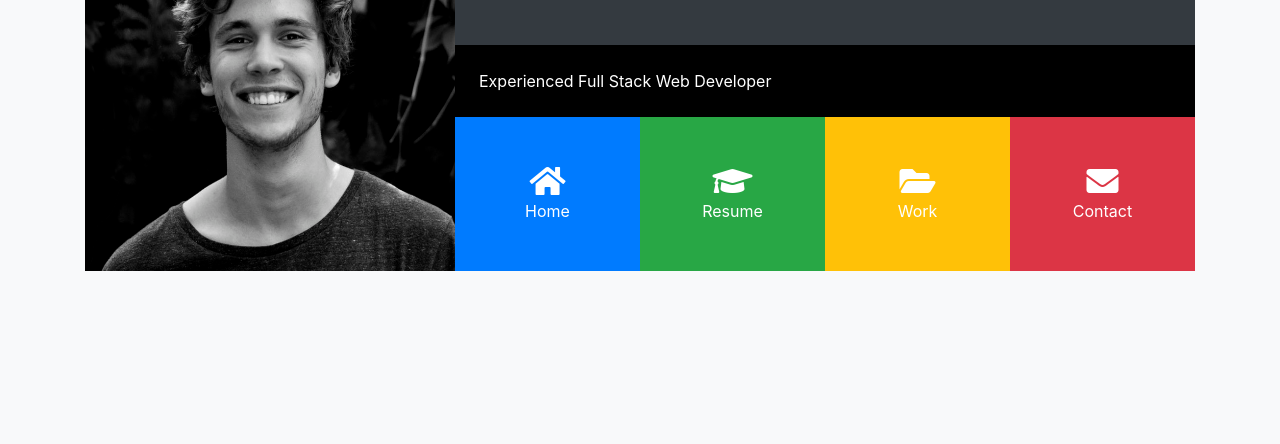
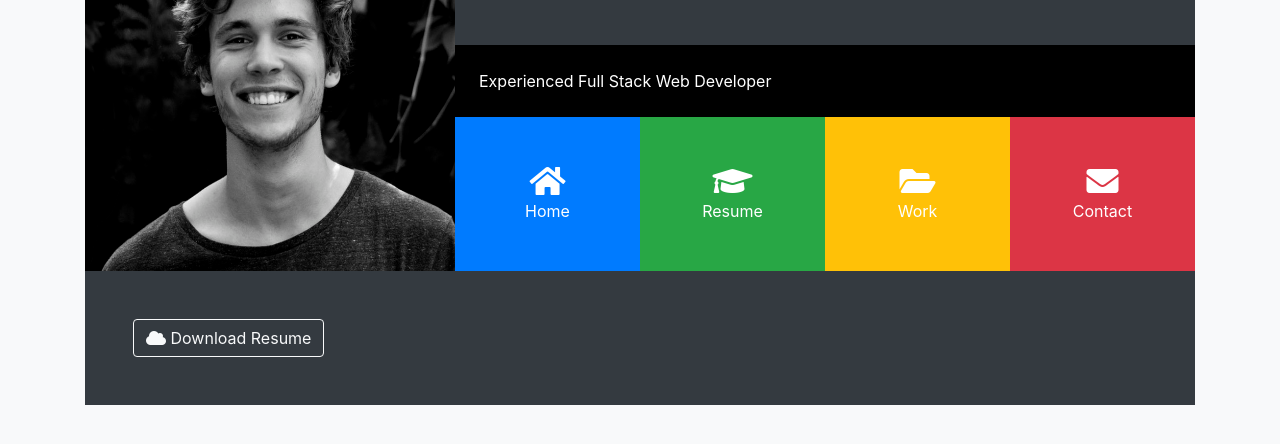
Before and after one commit to AliRezaali78/Portfolio-Theme, a plain HTML site: page index.html in a window 1280 px wide. Shown: the part 126-570 px from the top of the page. Drawn offline with nearby package versions, Linux system fonts and the light colour scheme.

Commit message:
Setup main footer

```diff
--- a/index.html
+++ b/index.html
@@ -72,7 +72,17 @@
         </div>
       </div>
     </header>
+
+    <!-- Footer -->
+    <footer id="main-footer" class="p-5 bg-dark text-white">
+      <div class="row">
+        <div class="col-md-6">
+          <button class="btn btn-outline-light"><i class="fas fa-cloud"></i> Download Resume</button>
+        </div>
+      </div>
+    </footer>
   </div>
+
   <!-- Scripts -->
   <script src="https://code.jquery.com/jquery-3.3.1.min.js"
     integrity="sha256-FgpCb/KJQlLNfOu91ta32o/NMZxltwRo8QtmkMRdAu8=" crossorigin="anonymous"></script>
```
